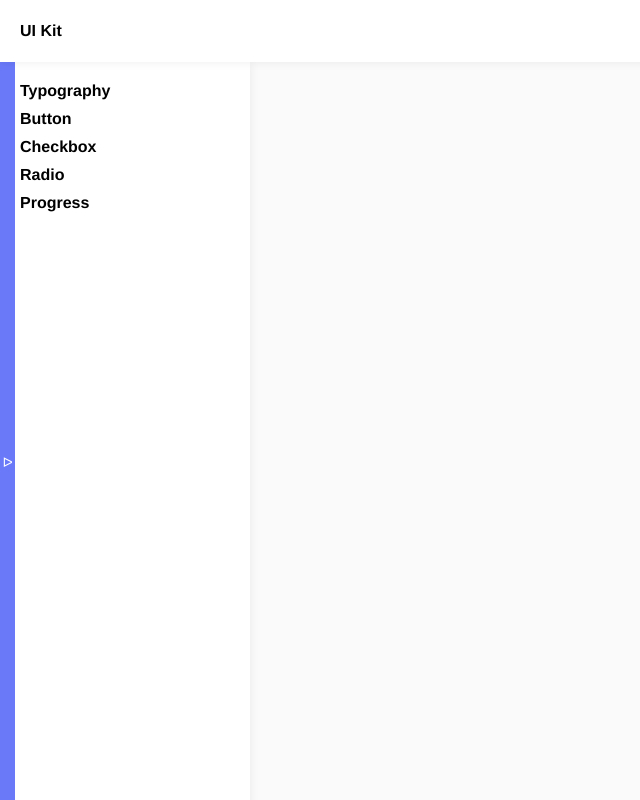
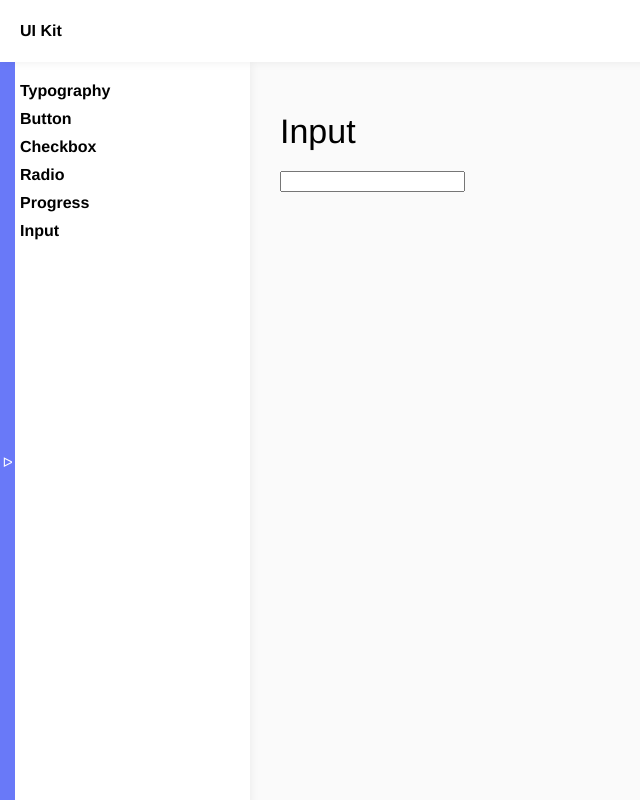
Before and after one commit to Julyme3/ui-components, a Vue app: page /input in a window 1280 px wide. Shown: the whole page, without its empty margins (0-640 px from the left). Built offline with nearby package versions, Linux system fonts and the light colour scheme.

Commit message:
add input view adn vue-validate

```diff
--- a/package.json
+++ b/package.json
@@ -16,6 +16,8 @@
     "@fortawesome/fontawesome-svg-core": "^6.3.0",
     "@fortawesome/free-regular-svg-icons": "^6.3.0",
     "@fortawesome/vue-fontawesome": "^3.0.3",
+    "@vuelidate/core": "^2.0.0",
+    "@vuelidate/validators": "^2.0.0",
     "pinia": "^2.0.32",
     "vue": "^3.2.47",
     "vue-router": "^4.1.6"
--- /dev/null
+++ b/src/components/input/Input.vue
@@ -0,0 +1,10 @@
+<template>
+  <div class="input-container">
+    <input type="text" class="input" />
+    <label class="input-label"></label>
+  </div>
+</template>
+
+<script setup lang="ts"></script>
+
+<style scoped lang="less"></style>
--- a/src/components/layout/sidebar/Sidebar.vue
+++ b/src/components/layout/sidebar/Sidebar.vue
@@ -27,6 +27,10 @@ const links = [
   {
     name: 'Progress',
     href: '/progress'
+  },
+  {
+    name: 'Input',
+    href: '/input'
   }
 ]
 </script>
--- a/src/router/index.ts
+++ b/src/router/index.ts
@@ -5,6 +5,7 @@ import TypographyView from '@/views/TypographyView.vue'
 import CheckboxView from '@/views/CheckboxView.vue'
 import RadioBtnView from '@/views/RadioBtnView.vue'
 import ProgressView from '@/views/ProgressView.vue'
+import InputView from '@/views/InputView.vue'
 
 const router = createRouter({
   history: createWebHistory(import.meta.env.BASE_URL),
@@ -38,6 +39,11 @@ const router = createRouter({
       path: '/progress',
       name: 'Progress',
       component: ProgressView
+    },
+    {
+      path: '/input',
+      name: 'Input',
+      component: InputView
     }
   ]
 })
--- /dev/null
+++ b/src/views/InputView.vue
@@ -0,0 +1,10 @@
+<template>
+  <h1 class="heading-1">Input</h1>
+  <Input />
+</template>
+
+<script setup lang="ts">
+import Input from '@/components/input/Input.vue'
+</script>
+
+<style scoped></style>
```
Also changed, not shown: 1 other file (tests, documents, lock files or other folders).
